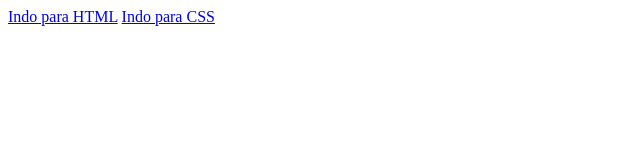
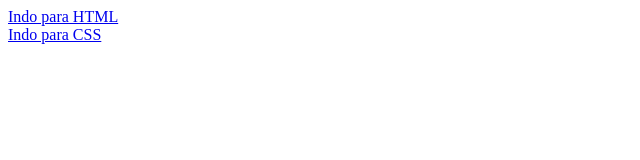
Before and after one commit to kesparleo/WebLessons, a plain HTML site: page index.html in a window 1280 px wide. Shown: the whole page, without its empty margins (0-640 px from the left). Drawn offline with Linux system fonts and the light colour scheme.

Commit message:
Fixing deploy

```diff
--- a/index.html
+++ b/index.html
@@ -6,7 +6,11 @@
     <title>Document</title>
 </head>
 <body>
-    <a href="learning_web/tags.html">Indo para HTML</a>
-    <a href="html/tags.html" aria-disabled="true">Indo para CSS</a>
+    <div>
+        <a href="learning_web/tags.html">Indo para HTML</a>
+    </div>
+    <div>
+        <a href="html/tags.html" aria-disabled="true">Indo para CSS</a>
+    </div>
 </body>
 </html>
```
